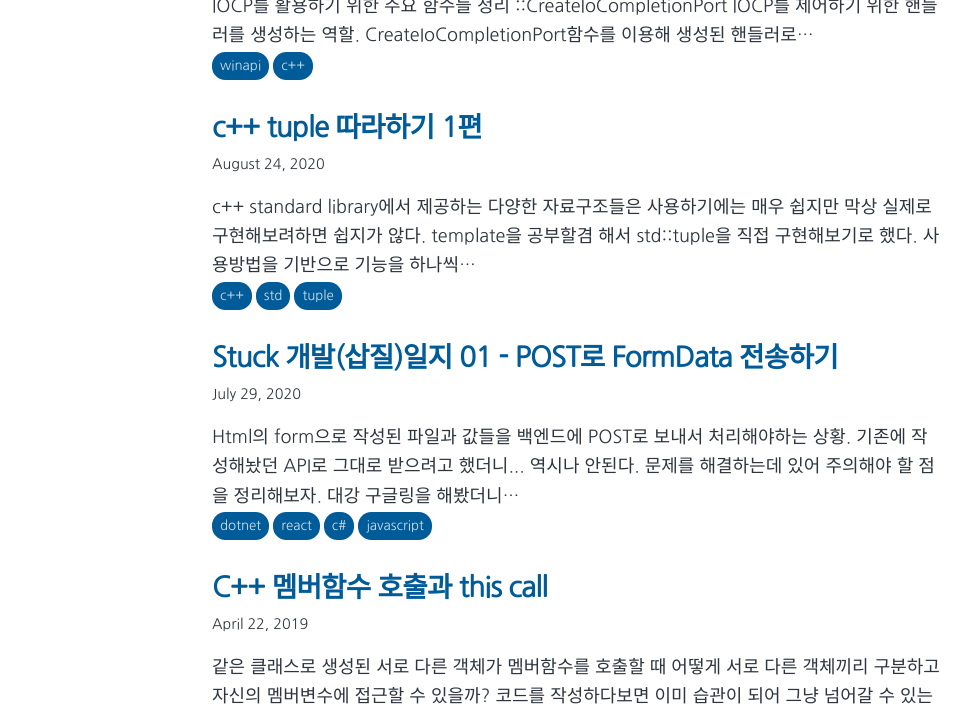
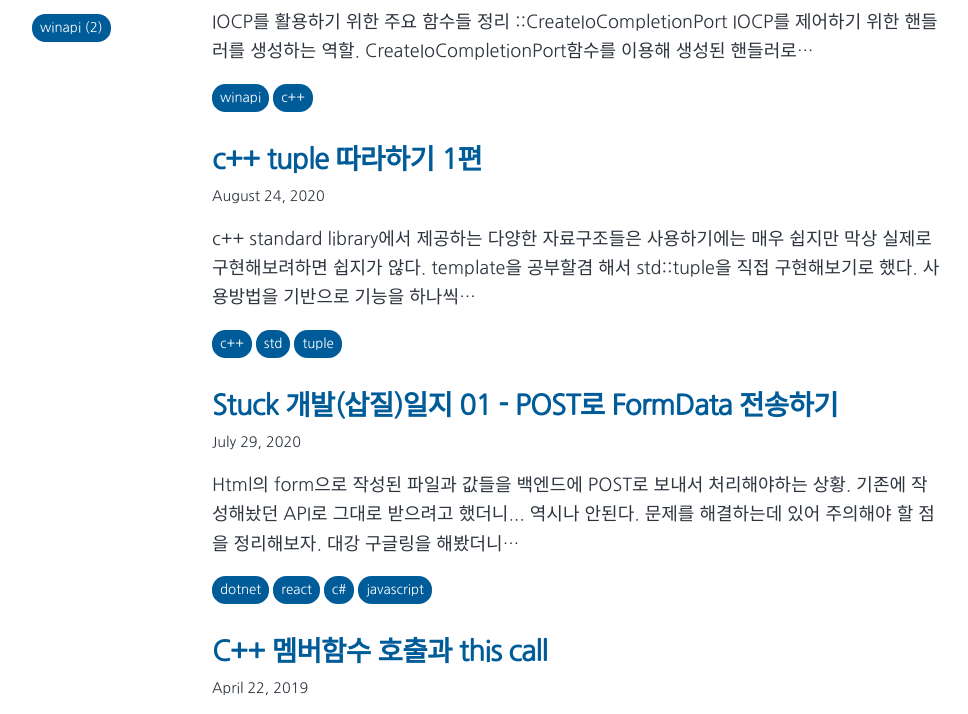
Before and after one commit to lukasbinary/blog, a Gatsby site: page / in a window 1280 px wide. Shown: the part 590-1304 px from the top of the page, without its empty margins (64-1032 px from the left). Built offline with nearby package versions, Linux system fonts and the light colour scheme; Gatsby itself is replaced by a stand-in of ours.

Commit message:
메인페이지 좌측에 전체태그 노출 태그 hover 애니메이션 추가 post의 태그리스트 margin 정리

```diff
--- a/src/components/tags.js
+++ b/src/components/tags.js
@@ -11,9 +11,9 @@ const Tags = ({tags}) => {
     )
   })
   return (
-    <>
+    <div style={{margin: `1rem 0`}}>
       {tagsView}
-    </>
+    </div>
   )
 }
 
--- a/src/pages/index.js
+++ b/src/pages/index.js
@@ -1,5 +1,6 @@
 import React from "react"
 import { Link, graphql } from "gatsby"
+import kebabCase from "lodash/kebabCase"
 
 import Bio from "../components/bio"
 import Layout from "../components/layout"
@@ -8,7 +9,8 @@ import Tags from "../components/tags"
 
 const BlogIndex = ({ data, location }) => {
   const siteTitle = data.site.siteMetadata?.title || `Title`
-  const posts = data.allMarkdownRemark.nodes
+  const posts = data.postsRemark.nodes
+  const tags = data.tagsGroup.group
 
   if (posts.length === 0) {
     return (
@@ -28,6 +30,23 @@ const BlogIndex = ({ data, location }) => {
     <Layout location={location} title={siteTitle}>
       <SEO title="All posts" />
       <Bio />
+      <div style={{
+        position: `absolute`,
+        width: `10rem`,
+        height: `48rem`,
+        left: `-10rem`,
+        // background: `red`
+      }}>
+        <ul style={{listStyleType: `none`}}>
+          {tags.map(tag => (
+            <li key={tag.fieldValue}>
+              <Link className="tag-default" to={`/tags/${kebabCase(tag.fieldValue)}/`}>
+                {tag.fieldValue} ({tag.totalCount})
+              </Link>
+            </li>
+          ))}
+        </ul>
+      </div>
       <ol style={{ listStyle: `none` }}>
         {posts.map(post => {
           const title = post.frontmatter.title || post.fields.slug
@@ -74,7 +93,7 @@ export const pageQuery = graphql`
         title
       }
     }
-    allMarkdownRemark(sort: { fields: [frontmatter___date], order: DESC }) {
+    postsRemark: allMarkdownRemark(sort: { fields: [frontmatter___date], order: DESC }) {
       nodes {
         excerpt
         fields {
@@ -88,5 +107,11 @@ export const pageQuery = graphql`
         }
       }
     }
+    tagsGroup: allMarkdownRemark(limit: 2000) {
+      group(field: frontmatter___tags) {
+        fieldValue
+        totalCount
+      }
+    }
   }
 `
--- a/src/style.css
+++ b/src/style.css
@@ -63,6 +63,8 @@
   --color-heading: #1a202c;
   --color-heading-black: black;
   --color-accent: #d1dce5;
+
+  --color-white: white;
 }
 
 /* HTML elements */
@@ -247,6 +249,7 @@ a:focus {
   margin: var(--spacing-0) auto;
   max-width: var(--maxWidth-wrapper);
   padding: var(--spacing-10) var(--spacing-5);
+  position: relative;
 }
 
 .global-wrapper[data-is-root-path="true"] .bio {
@@ -329,12 +332,18 @@ a:focus {
   padding: var(--spacing-1) var(--spacing-2);
   border: none;
   font-size: var(--fontSize-0);
-  color: var(--color-accent);
+  color: var(--color-white);
   background: var(--color-primary);
   display: inline-block;
   text-decoration: none;
   text-align: center;
   border-radius: var(--fontSize-0);
+  transition: 0.5s;
+}
+
+.tag-default:hover {
+  color: var(--color-white);
+  background: var(--color-text);
 }
 
 /* Media queries */
--- a/src/templates/blog-post.js
+++ b/src/templates/blog-post.js
@@ -22,11 +22,11 @@ const BlogPostTemplate = ({ data, location }) => {
         itemScope
         itemType="http://schema.org/Article"
       >
-        <header>
+        <header className="global-header">
           <h1 itemProp="headline">{post.frontmatter.title}</h1>
-          <p>{post.frontmatter.date}</p>
+          {post.frontmatter.date}<br></br>
+          <Tags tags={post.frontmatter.tags} />
         </header>
-        <Tags tags={post.frontmatter.tags} />
         <section
           dangerouslySetInnerHTML={{ __html: post.html }}
           itemProp="articleBody"
```
